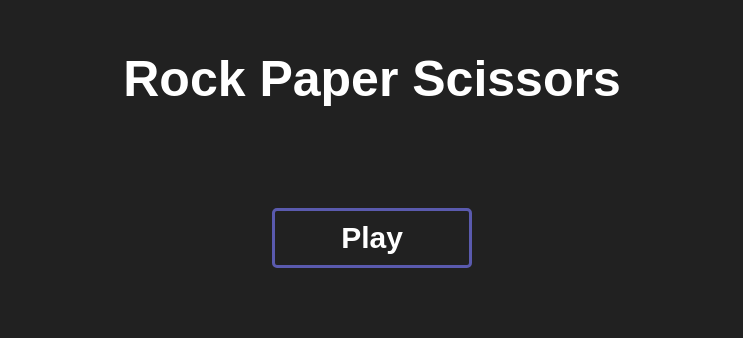
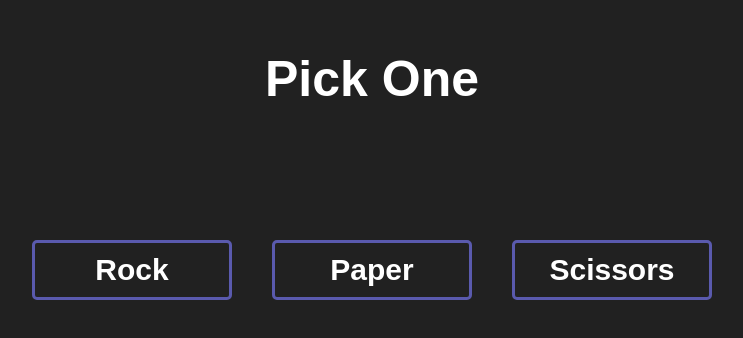
Before and after one commit to borakemec/odin-rps, a plain HTML site: page index.html in a window 1280 px wide. Shown: the part 200-538 px from the top of the page, without its empty margins (268-1011 px from the left). Drawn offline with Linux system fonts and the light colour scheme.

Commit message:
Update index.html

```diff
--- a/index.html
+++ b/index.html
@@ -3,6 +3,7 @@
 <head>
     <meta charset="UTF-8">
     <title>Rock Paper Scissors</title>
+    <script src="gamesc.js" defer></script>
     <style>
         * {
             margin: 0;
@@ -16,7 +17,7 @@
             display: flex;
             flex-direction: column;
             align-items: center;
-            gap: 100px;
+            gap: 66px;
         }
         h1 {
             font-family: Arial;
@@ -35,15 +36,36 @@
             font-size: 30px;
             font-weight: bold;
         }
-        input:hover {
+        input:hover:enabled {
             cursor: pointer;
             background-color: rgb(57, 57, 57);
+        }
+
+        .btncontainer {
+            display:flex;
+            flex-direction: row;
+            gap: 40px;
+        }
+
+        input:disabled {
+            color: gray;
+        }
+
+        .secondline {
+            display: flex;
+            flex-direction: row;
+            gap: 30px;
         }
     </style>
 </head>
 <body>
-    <h1>Rock Paper Scissors</h1>
-    <input type="button" id="playbtn" value="Play">
-    <script src="gamesc.js"></script>
+    <h1>Pick One</h1>
+    <div class="secondline">
+    </div>
+    <div class="btncontainer">
+        <input type="button" class="rockbtn" value="Rock">
+        <input type="button" class="paperbtn" value="Paper">
+        <input type="button" class="scissorsbtn" value="Scissors">
+    </div>
 </body>
 </html>
```
